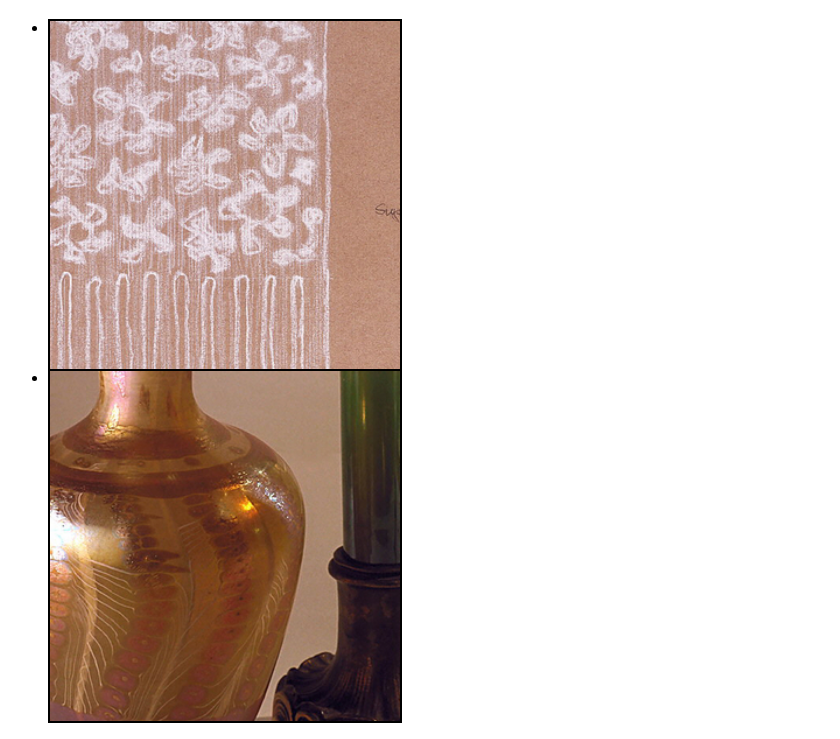
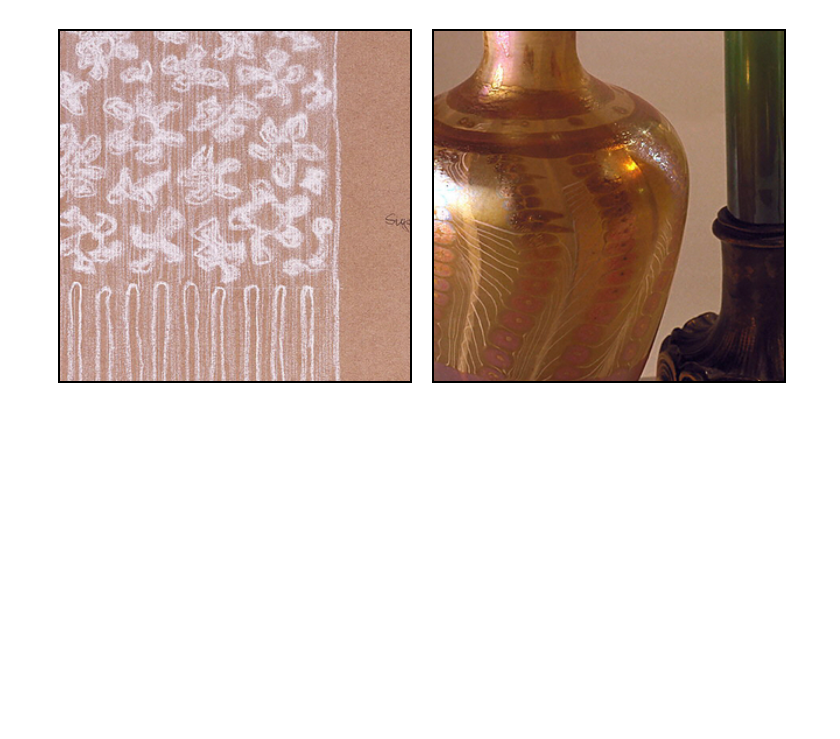
Before and after one commit to cooperhewitt/js-cooperhewitt-images, a plain HTML site: page index.html in a window 1280 px wide. Shown: the part 61-800 px from the top of the page, without its empty margins (0-840 px from the left). Drawn offline with nearby package versions, Linux system fonts and the light colour scheme.

Commit message:
better handling for inline lists

```diff
--- a/cooperhewitt.images.css
+++ b/cooperhewitt.images.css
@@ -1,7 +1,7 @@
 .hidden { display: none; }
 
 /* Image Grid */
-.thumbnail { max-width: 350px; }
+.thumbnail { width: 350px; }
 .thumbnail .image-wrapper { height: 0px; padding-bottom: 100%; position: relative; width: 100%; }
 .thumbnail .image-wrapper a { border: 2px solid #000; display: block; height: 100%; overflow: hidden; position: absolute; text-align: center; width: 100%;}
 .thumbnail .image-wrapper img { position: relative; width: 100%; }
--- a/index.html
+++ b/index.html
@@ -13,6 +13,11 @@
     </script>
 
     <link rel="stylesheet" href="cooperhewitt.images.css">
+
+    <!-- these styles make the example look better but don't necessarily belong in the codebase itself. -->
+    <style>
+      .thumbnail { display: inline-block; margin: 10px; }
+    </style>
   </head>
 
   <body>
```
